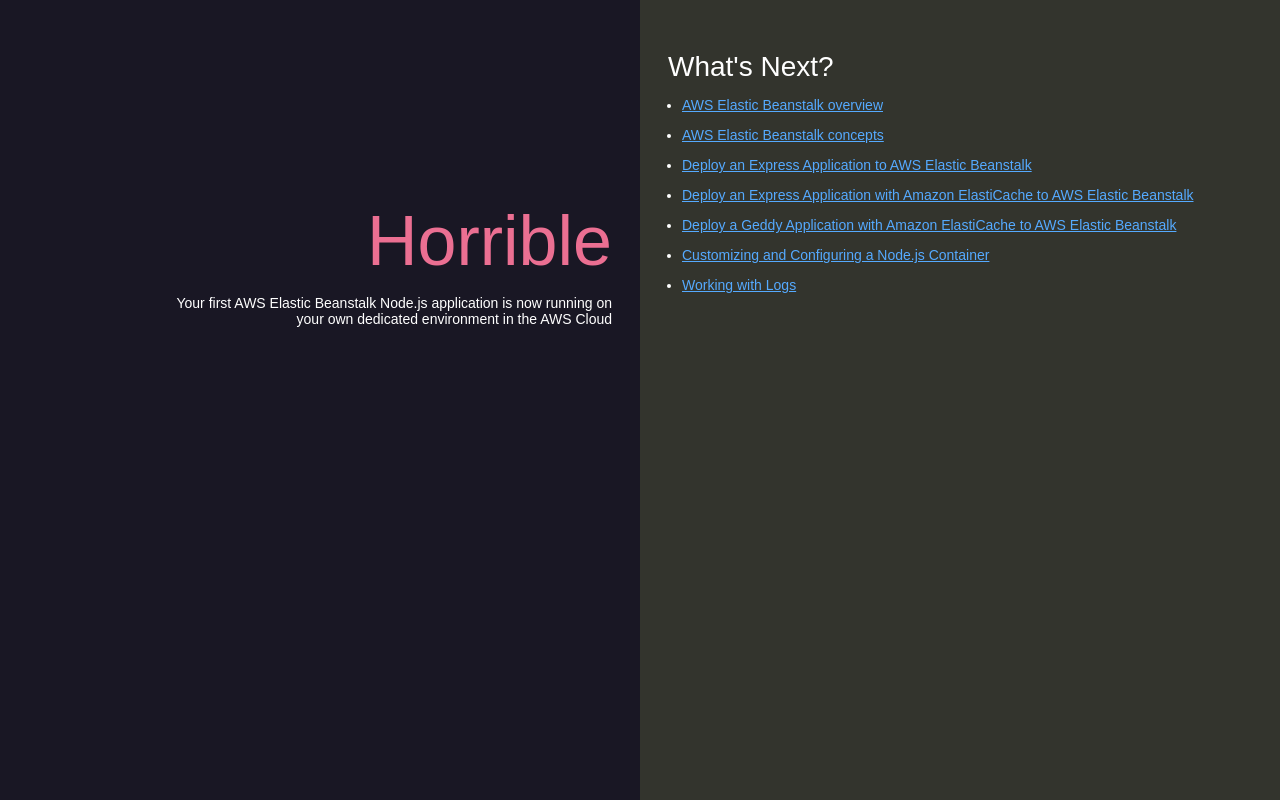
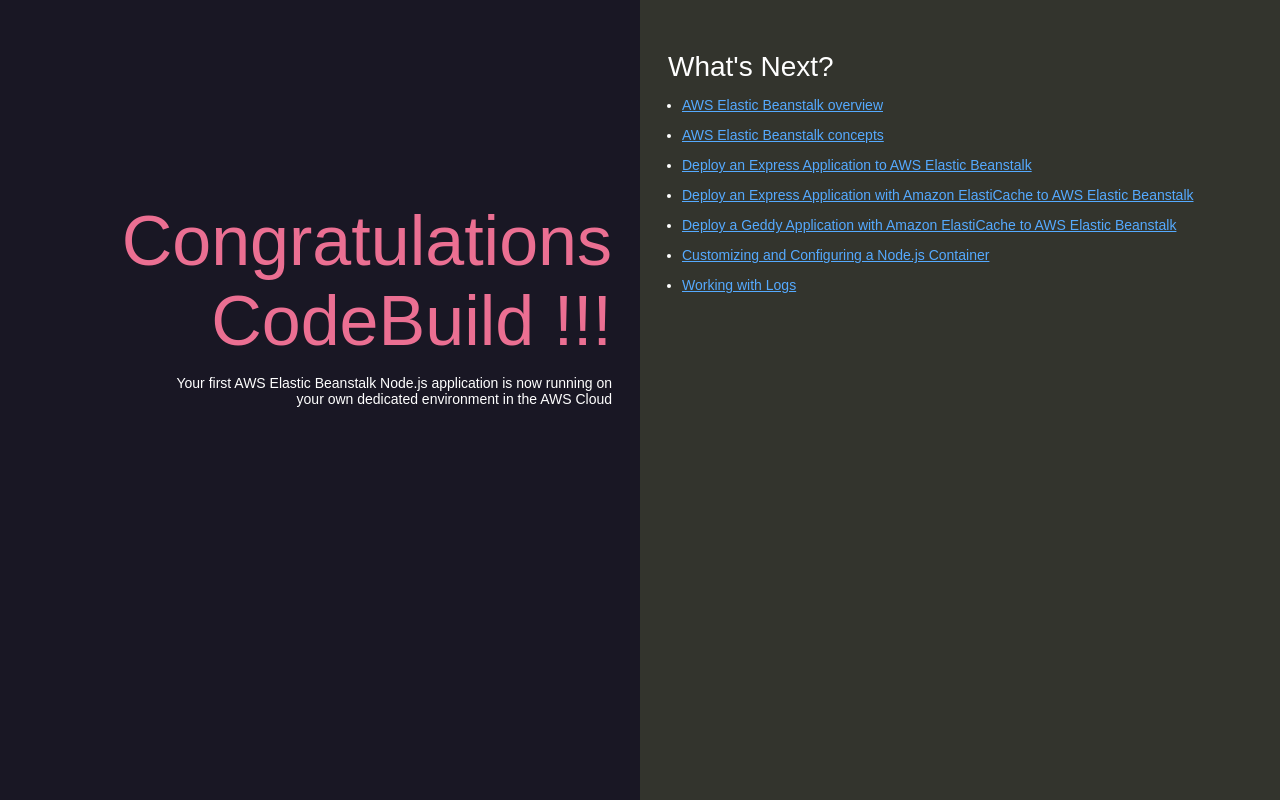
Before and after one commit to shljsl75891/beanstalk-nodejs-app, a website: page index.html in a window 1280 px wide. Drawn offline with Linux system fonts and the light colour scheme.

Commit message:
feat: Horrible to Congratulations CodeBuild !!!

```diff
--- a/index.html
+++ b/index.html
@@ -77,7 +77,7 @@
   </head>
   <body>
     <div class="textColumn">
-      <h1 class="title">Horrible</h1>
+      <h1 class="title">Congratulations CodeBuild !!!</h1>
       <p>
         Your first AWS Elastic Beanstalk Node.js application is now running on
         your own dedicated environment in the AWS Cloud
```
